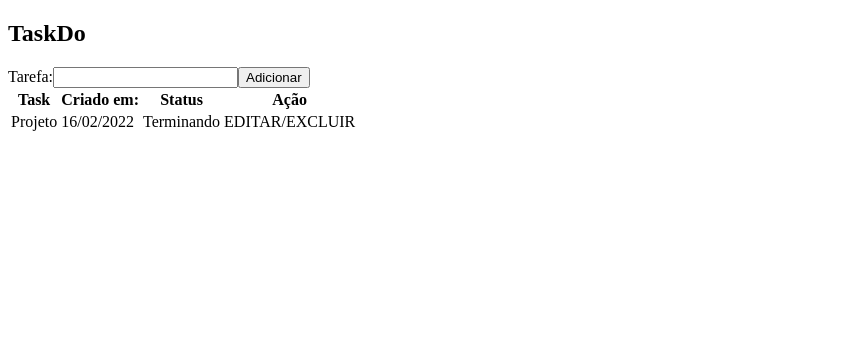
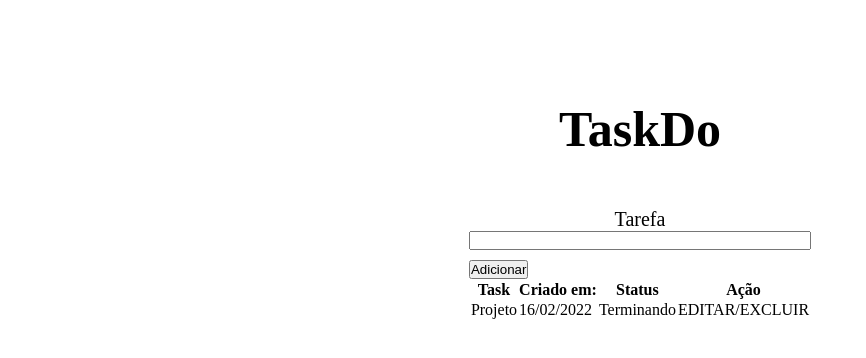
Before and after one commit to ogustavomauricio/frontend-Ebytr, a React (Create React App) app: page / in a window 1280 px wide. Shown: the top 358 px of the page, without its empty margins (0-866 px from the left). Built offline with nearby package versions, Linux system fonts and the light colour scheme.

Commit message:
iniciando css na tela de screenTask

```diff
--- a/src/pages/ScreenTask.js
+++ b/src/pages/ScreenTask.js
@@ -1,15 +1,17 @@
 import React from 'react'
 import Table from '../components/Table'
 
+import '../styles/ScreenTask.css';
+
 export default function ScreenTask() {
   return (
-    <div>
+    <div className='container-geral'>
       <main>
 				<div>
 					<h2 data_test_id = 'title'>TaskDo</h2>
 				</div>
         <label htmlFor='input-task'>
-          Tarefa:
+          Tarefa
           <input type="text" id='input-task'/>
         </label>
         <button>Adicionar</button>
--- /dev/null
+++ b/src/styles/ScreenTask.css
@@ -0,0 +1,31 @@
+* {
+  margin: 0;
+	padding: 0;
+	box-sizing: border-box;
+}
+
+.container-geral{
+	display: flex;
+	justify-content: center;
+	align-items: center;
+}
+
+main h2{
+	text-align: center;
+	font-size: 50px;
+	margin-top: 100px;
+	margin-bottom: 50px;
+}
+
+main label{
+	display: flex;
+	flex-direction: column;
+	text-align: center;
+	margin-bottom: 10px;
+	font-size: 20px;
+}
+
+/* main button{
+	display: flex;
+	align-items: center;
+} */
```
Also changed, not shown: 1 other file (tests, documents, lock files or other folders).
